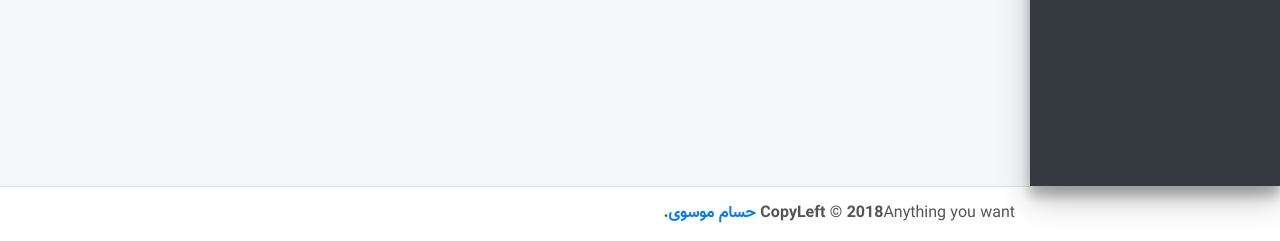
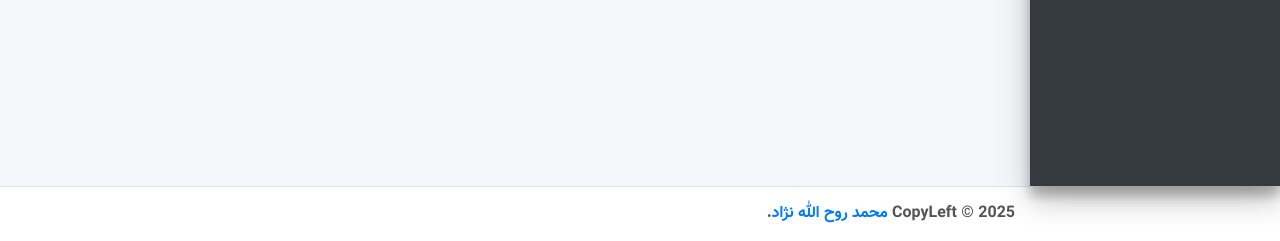
Before and after one commit to mmdroprogrammer/firstproject, a PHP site: page /Admin/index.php in a window 1280 px wide. Shown: the part 614-855 px from the top of the page. Run offline with PHP 8.4, Linux system fonts and the light colour scheme; some libraries are stand-ins or nearby versions.

Commit message:
footer copyright

```diff
--- a/Admin/view/layout/footer.php
+++ b/Admin/view/layout/footer.php
@@ -11,11 +11,8 @@
   <!-- Main Footer -->
   <footer class="main-footer">
     <!-- To the right -->
-    <div class="float-right d-none d-sm-inline">
-      Anything you want
-    </div>
     <!-- Default to the left -->
-    <strong>CopyLeft &copy; 2018 <a href="http://github.com/hesammousavi/">حسام موسوی</a>.</strong>
+    <strong>CopyLeft &copy; 2025 <a href="http://github.com/hesammousavi/">محمد روح الله نژاد</a>.</strong>
   </footer>
 </div>
 <!-- ./wrapper -->
```
